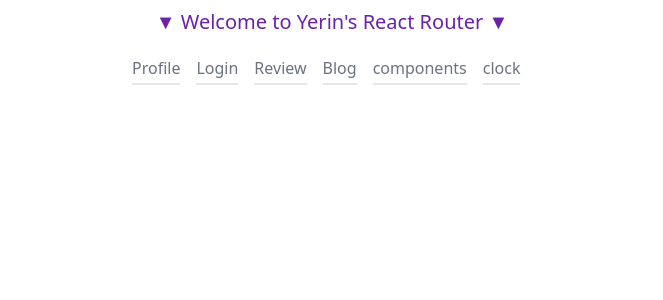
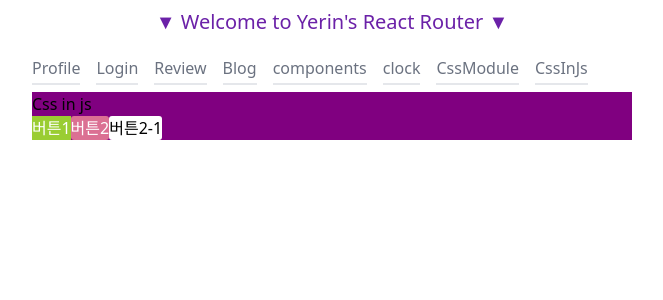
Before and after one commit to get-py/myproj-react, a React (Create React App) app: page /examples/cssinjs in a window 1280 px wide. Shown: the top 300 px of the page, without its empty margins (308-971 px from the left). Built offline with nearby package versions, Linux system fonts and the light colour scheme; no server answers.

Commit message:
Css를 사용하는 다양한 방법 (css, scss, module, styled-components 소개

```diff
--- a/package.json
+++ b/package.json
@@ -11,6 +11,7 @@
     "react-dom": "^17.0.2",
     "react-router-dom": "6",
     "react-scripts": "5.0.0",
+    "styled-components": "^5.3.3",
     "web-vitals": "^2.1.0"
   },
   "scripts": {
@@ -40,6 +41,7 @@
   "devDependencies": {
     "autoprefixer": "^10.4.1",
     "postcss": "^8.4.5",
+    "sass": "^1.47.0",
     "tailwindcss": "^3.0.11"
   }
 }
--- a/src/App.css
+++ b/src/App.css
@@ -1,4 +1,4 @@
 .App {
-  width: 400px;
+  width: 600px;
   margin: 0 auto;
 }
--- a/src/App.js
+++ b/src/App.js
@@ -10,6 +10,8 @@
 import PageBlogDetail from 'pages/blog/PageBlogDetail';
 import PageBlogForm from 'pages/blog/PageBlogForm';
 import Clock from 'pages/examples/Clock';
+import CssModule from 'pages/examples/CssModule';
+import CssInJs from 'pages/examples/CssInJs';
 
 function App() {
   return (
@@ -30,6 +32,8 @@
           <Route path="/blog/posts/:postId/edit/" element={<PageBlogForm />} />
 
           <Route path="/examples/components/" element={<Components />} />
+          <Route path="/examples/css-module/" element={<CssModule />} />
+          <Route path="/examples/cssinjs/" element={<CssInJs />} />
 
           <Route path="/reviews/" element={<ReviewList />} />
           <Route path="/reviews/new/" element={<ReviewForm />} />
--- a/src/components/TopNav.jsx
+++ b/src/components/TopNav.jsx
@@ -23,6 +23,12 @@
         <li>
           <MyLink to="/examples/clock/">clock</MyLink>
         </li>
+        <li>
+          <MyLink to="/examples/css-module/">CssModule</MyLink>
+        </li>
+        <li>
+          <MyLink to="/examples/cssinjs/">CssInJs</MyLink>
+        </li>
       </ul>
     </div>
   );
--- /dev/null
+++ b/src/pages/examples/CssInJs.jsx
@@ -0,0 +1,40 @@
+import styled, { css } from 'styled-components';
+
+function CssInJs() {
+  return (
+    <div style={style}>
+      <h2>Css in js</h2>
+      <Button1>버튼1</Button1>
+      <Button2>버튼2</Button2>
+      <Button2 primary>버튼2-1</Button2>
+    </div>
+  );
+}
+
+const style = {
+  backgroundColor: 'purple',
+};
+
+function Button1({ children }) {
+  return (
+    <button style={{ backgroundColor: 'yellowgreen', color: 'white' }}>
+      {children}
+    </button>
+  );
+}
+
+const Button2 = styled.button`
+  background: palevioletred;
+  border-radius: 3px;
+  border: none;
+  color: white;
+
+  ${(props) =>
+    props.primary &&
+    css`
+      background: white;
+      color: black;
+    `}
+`;
+
+export default CssInJs;
--- /dev/null
+++ b/src/pages/examples/CssModule.css
@@ -0,0 +1,14 @@
+.css-module {
+  background-color: rgb(255, 254, 205);
+  color: rgb(10, 23, 83);
+}
+.css-module > h2 {
+  color: rgb(17, 45, 105);
+}
+.css-module .content {
+  background-color: rgb(235, 250, 255);
+}
+
+.css-module .date {
+  background-color: rgb(255, 235, 255);
+}
--- /dev/null
+++ b/src/pages/examples/CssModule.jsx
@@ -0,0 +1,14 @@
+import './CssModule.scss';
+// import Styles from './CssModule.module.css';
+
+function CssModule() {
+  return (
+    <div className="css-module">
+      <h2>CssModule</h2>
+      <div className="content">겨울 하늘</div>
+      <div className="date">2022.01.11</div>
+    </div>
+  );
+}
+
+export default CssModule;
--- /dev/null
+++ b/src/pages/examples/CssModule.module.css
@@ -0,0 +1,4 @@
+.cssmodule {
+  background-color: rgb(238, 255, 254);
+  color: rgb(10, 23, 83);
+}
--- /dev/null
+++ b/src/pages/examples/CssModule.scss
@@ -0,0 +1,14 @@
+.css-module {
+  color: rgb(10, 23, 83);
+
+  h2 {
+    background-color: rgb(255, 254, 205);
+    color: rgb(17, 45, 105);
+  }
+  .content {
+    background-color: rgb(235, 250, 255);
+  }
+  .date {
+    background-color: rgb(255, 235, 255);
+  }
+}
```
Also changed, not shown: src/pages/examples/useCurrentTime.js (added), 1 other file (tests, documents, lock files or other folders).
